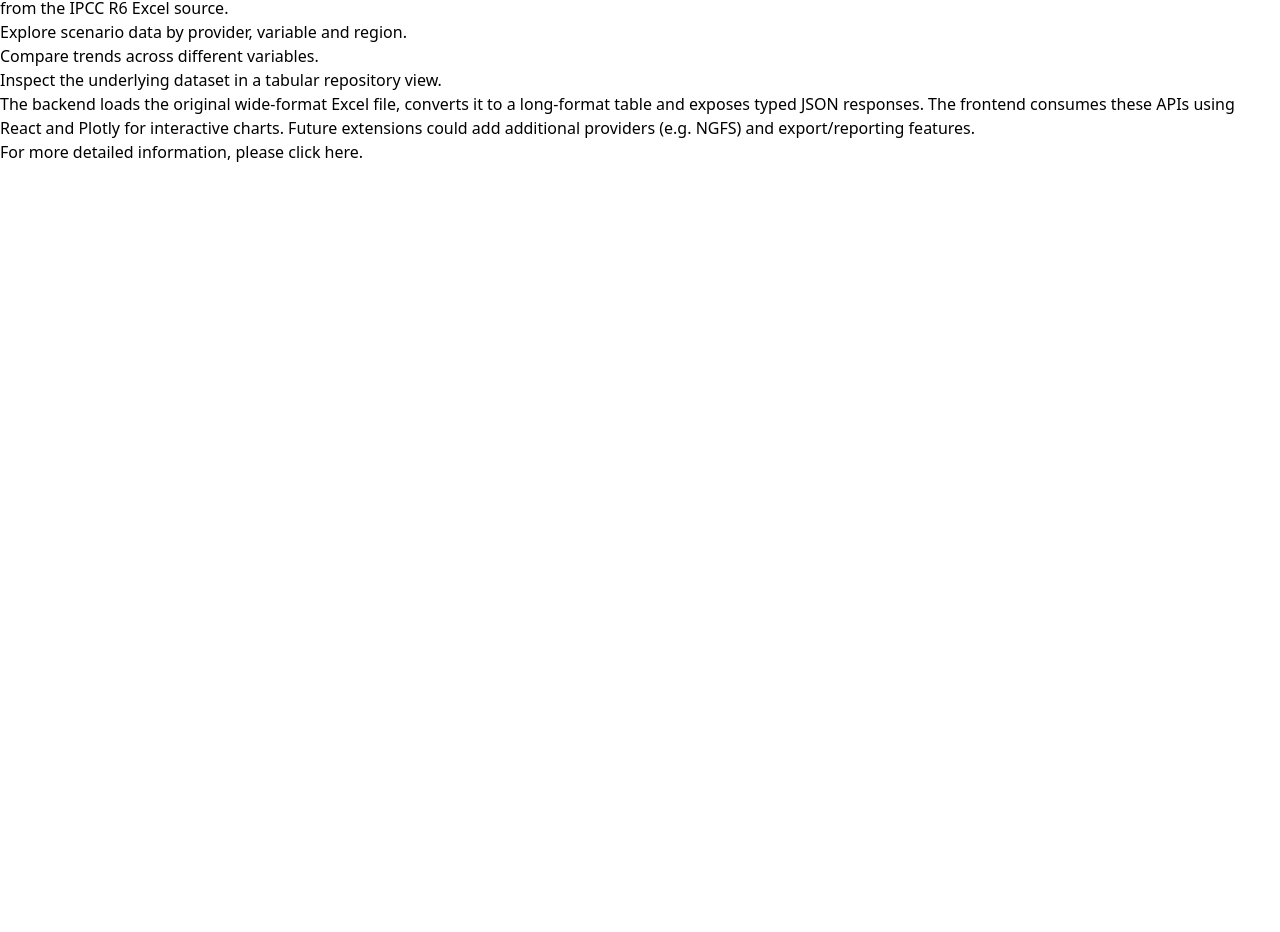
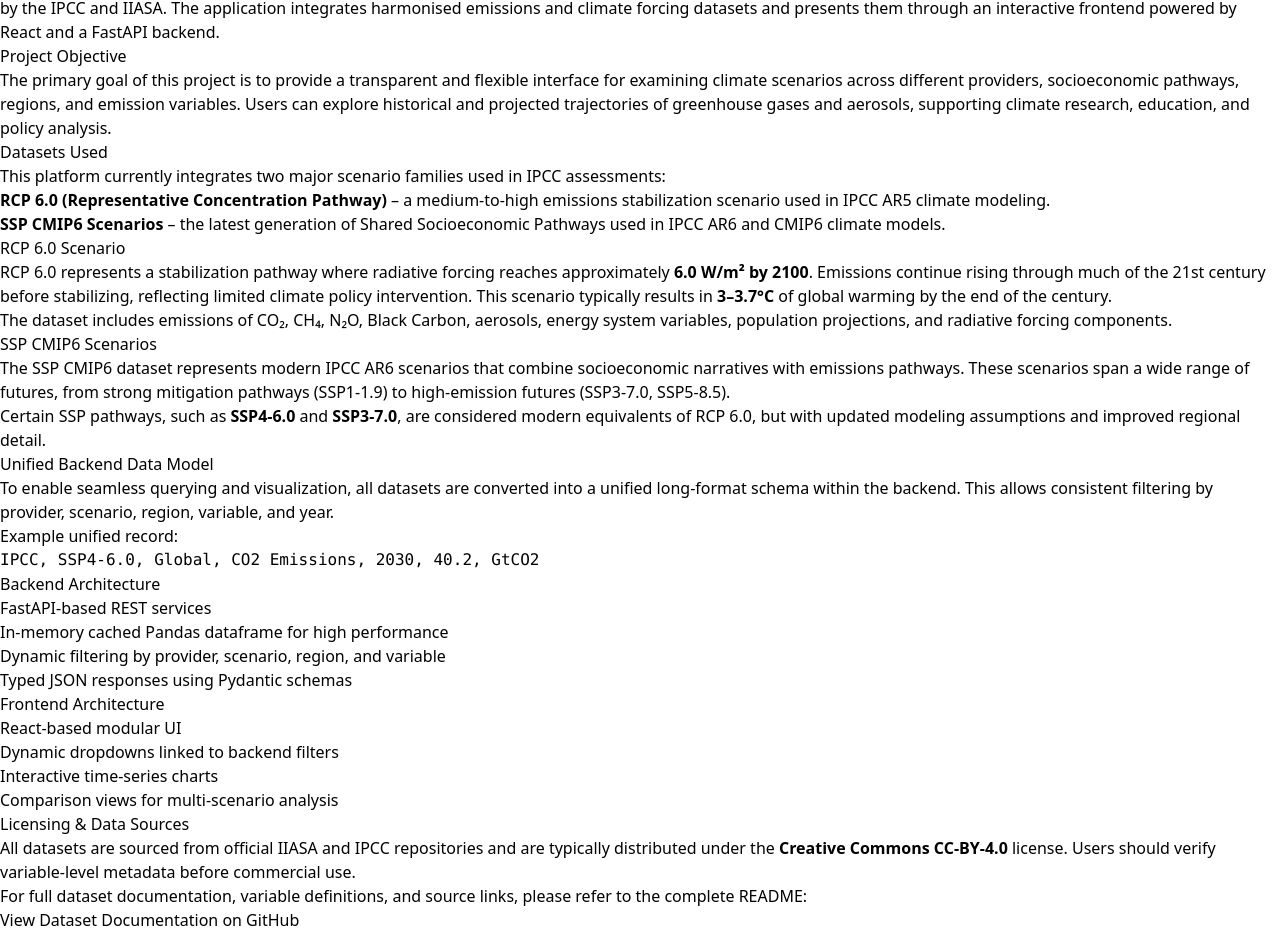
Before and after one commit to Avinashluhana/interactive-climate-explorer-backpack, a React (Vite) app in the folder frontend/: page /about in a window 1280 px wide. Shown: the part 238-1170 px from the top of the page. Before the commit the page ends 800 px from the top, so only its background shows below. Built offline with nearby package versions, Linux system fonts and the light colour scheme; no server answers; what react-plotly.js would draw is missing.

Commit message:
Dataset description

```diff
--- a/frontend/src/pages/About.jsx
+++ b/frontend/src/pages/About.jsx
@@ -2,39 +2,127 @@
 
 export default function About() {
   return (
-    <div className="space-y-4">
-      <h3 className="text-lg font-semibold">About &amp; Methodology</h3>
+    <div className="space-y-6 max-w-4xl">
+      <h3 className="text-xl font-semibold">About the Climate Scenario Explorer</h3>
+
       <p>
-        This prototype demonstrates a modular frontend for a climate data
-        explorer. It is now connected to a FastAPI backend that serves
-        harmonised time-series data derived from the IPCC R6 Excel source.
-      </p>
-      <ul className="list-disc ml-6">
-        <li>Explore scenario data by provider, variable and region.</li>
-        <li>Compare trends across different variables.</li>
-        <li>Inspect the underlying dataset in a tabular repository view.</li>
-      </ul>
-      <p className="text-sm">
-        The backend loads the original wide-format Excel file, converts it to a
-        long-format table and exposes typed JSON responses. The frontend
-        consumes these APIs using React and Plotly for interactive charts.
-        Future extensions could add additional providers (e.g. NGFS) and
-        export/reporting features.
+        The <strong>Interactive Climate Scenario Explorer</strong> is a web-based
+        visualization platform designed to explore, compare, and analyze
+        long-term climate scenario data published by the IPCC and IIASA.
+        The application integrates harmonised emissions and climate forcing
+        datasets and presents them through an interactive frontend powered by React
+        and a FastAPI backend.
       </p>
 
-      <n />
+      <h4 className="text-lg font-semibold mt-4">Project Objective</h4>
+      <p>
+        The primary goal of this project is to provide a transparent and flexible
+        interface for examining climate scenarios across different providers,
+        socioeconomic pathways, regions, and emission variables. Users can explore
+        historical and projected trajectories of greenhouse gases and aerosols,
+        supporting climate research, education, and policy analysis.
+      </p>
+
+      <h4 className="text-lg font-semibold mt-4">Datasets Used</h4>
 
       <p>
-        For more detailed information, please{" "}
-        <a
-          href="https://github.com/Avinashluhana/interactive-climate-explorer-backpack/blob/main/Dataset/README.md"
-          target="_blank"
-          rel="noopener noreferrer"
-        >
-          click here
-        </a>
-        .
+        This platform currently integrates two major scenario families used in
+        IPCC assessments:
       </p>
+
+      <ul className="list-disc ml-6 space-y-1">
+        <li>
+          <strong>RCP 6.0 (Representative Concentration Pathway)</strong> – a
+          medium-to-high emissions stabilization scenario used in IPCC AR5
+          climate modeling.
+        </li>
+        <li>
+          <strong>SSP CMIP6 Scenarios</strong> – the latest generation of
+          Shared Socioeconomic Pathways used in IPCC AR6 and CMIP6 climate models.
+        </li>
+      </ul>
+
+      <h4 className="text-lg font-semibold mt-4">RCP 6.0 Scenario</h4>
+      <p>
+        RCP 6.0 represents a stabilization pathway where radiative forcing reaches
+        approximately <strong>6.0 W/m² by 2100</strong>. Emissions continue rising
+        through much of the 21st century before stabilizing, reflecting limited
+        climate policy intervention. This scenario typically results in
+        <strong> 3–3.7°C </strong> of global warming by the end of the century.
+      </p>
+
+      <p>
+        The dataset includes emissions of CO₂, CH₄, N₂O, Black Carbon, aerosols,
+        energy system variables, population projections, and radiative forcing
+        components.
+      </p>
+
+      <h4 className="text-lg font-semibold mt-4">SSP CMIP6 Scenarios</h4>
+      <p>
+        The SSP CMIP6 dataset represents modern IPCC AR6 scenarios that combine
+        socioeconomic narratives with emissions pathways. These scenarios span a
+        wide range of futures, from strong mitigation pathways (SSP1-1.9) to
+        high-emission futures (SSP3-7.0, SSP5-8.5).
+      </p>
+
+      <p>
+        Certain SSP pathways, such as <strong>SSP4-6.0</strong> and
+        <strong> SSP3-7.0</strong>, are considered modern equivalents of RCP 6.0,
+        but with updated modeling assumptions and improved regional detail.
+      </p>
+
+      <h4 className="text-lg font-semibold mt-4">Unified Backend Data Model</h4>
+      <p>
+        To enable seamless querying and visualization, all datasets are converted
+        into a unified long-format schema within the backend. This allows consistent
+        filtering by provider, scenario, region, variable, and year.
+      </p>
+
+      <p className="text-sm text-slate-600 dark:text-slate-300">
+        Example unified record:
+      </p>
+
+      <pre className="bg-slate-100 dark:bg-slate-800 p-3 rounded text-sm overflow-x-auto">
+{`IPCC, SSP4-6.0, Global, CO2 Emissions, 2030, 40.2, GtCO2`}
+      </pre>
+
+      <h4 className="text-lg font-semibold mt-4">Backend Architecture</h4>
+      <ul className="list-disc ml-6 space-y-1">
+        <li>FastAPI-based REST services</li>
+        <li>In-memory cached Pandas dataframe for high performance</li>
+        <li>Dynamic filtering by provider, scenario, region, and variable</li>
+        <li>Typed JSON responses using Pydantic schemas</li>
+      </ul>
+
+      <h4 className="text-lg font-semibold mt-4">Frontend Architecture</h4>
+      <ul className="list-disc ml-6 space-y-1">
+        <li>React-based modular UI</li>
+        <li>Dynamic dropdowns linked to backend filters</li>
+        <li>Interactive time-series charts</li>
+        <li>Comparison views for multi-scenario analysis</li>
+      </ul>
+
+      <h4 className="text-lg font-semibold mt-4">Licensing & Data Sources</h4>
+      <p>
+        All datasets are sourced from official IIASA and IPCC repositories and
+        are typically distributed under the
+        <strong> Creative Commons CC-BY-4.0</strong> license.
+        Users should verify variable-level metadata before commercial use.
+      </p>
+
+      <p className="mt-4">
+        For full dataset documentation, variable definitions, and source links,
+        please refer to the complete README:
+      </p>
+
+      <a
+        href="https://github.com/Avinashluhana/interactive-climate-explorer-backpack/blob/main/Dataset/README.md"
+        target="_blank"
+        rel="noopener noreferrer"
+        className="text-blue-600 hover:underline"
+      >
+        View Dataset Documentation on GitHub
+      </a>
     </div>
   );
 }
```
